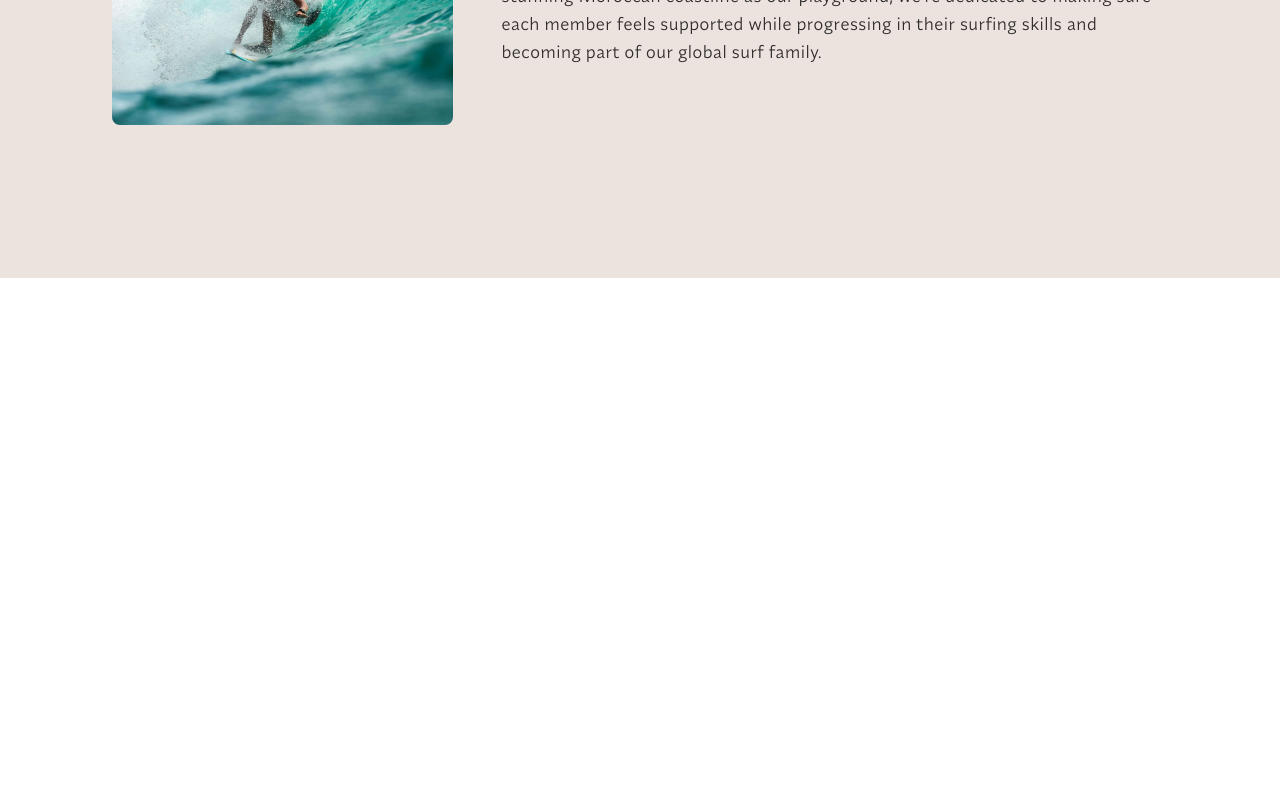
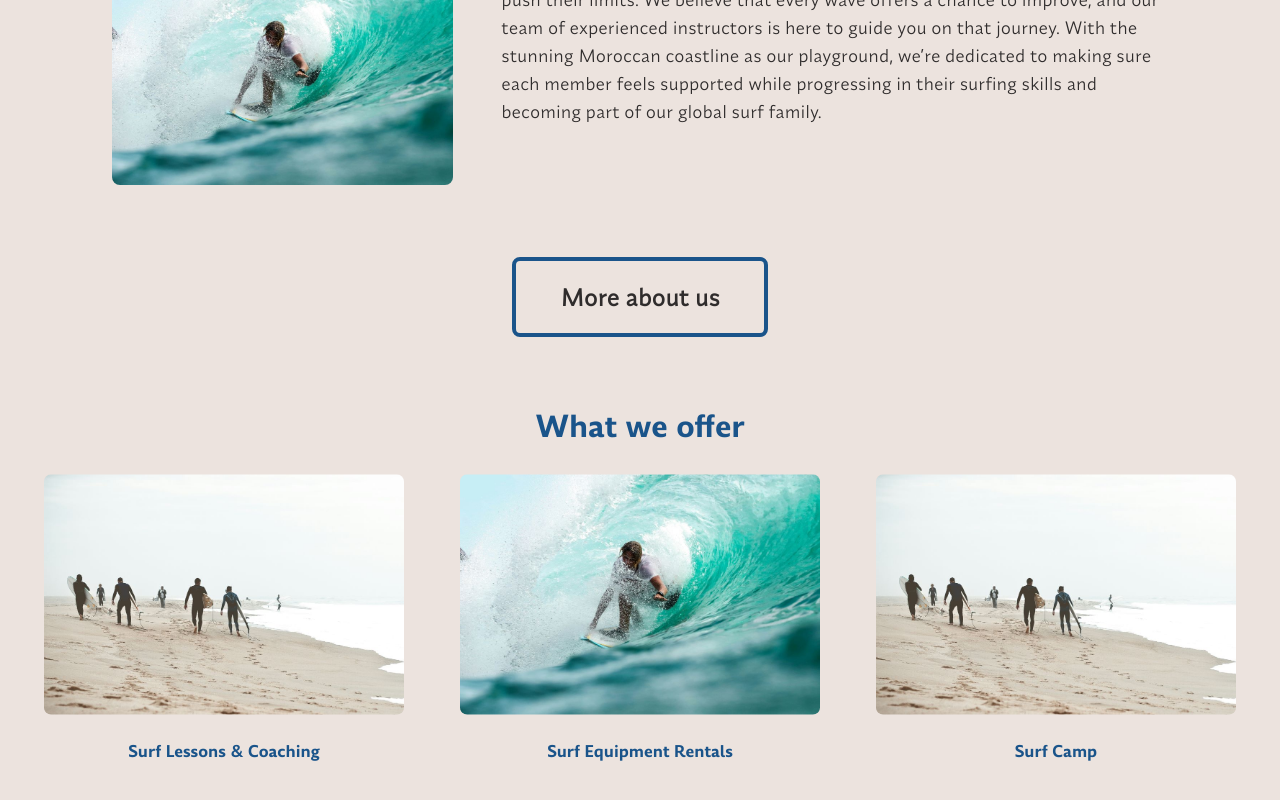
Before and after one commit to Ahmed-Driss1/AMFS, a React (Vite) app: page / in a window 1280 px wide. Shown: the part 1322-2122 px from the top of the page. Before the commit the page ends 1600 px from the top, so only its background shows below. Built offline with nearby package versions, Linux system fonts and the light colour scheme.

Commit message:
First version of the services component

```diff
--- a/src/component/About.jsx
+++ b/src/component/About.jsx
@@ -4,10 +4,10 @@ import aboutimage2 from "@/assets/images/about2.jpg";
 export default function About() {
     return (
         <>
-            <section className="min-h-screen bg-light">
+            <section className="min-h-screen bg-light flex flex-col items-center gap-7 py-8">
                 <h1 className="font-amulya text-center text-accent text-5xl pt-10">More than a surf club</h1>
 
-                <div className="p-5 grid gap-4 lg:gap-y-12 grid-cols-1 lg:grid-cols-3 pt-14 px-4 lg:px-28 ">
+                <div className="p-5 grid gap-4 sm:gap-y-20 lg:gap-y-12 grid-cols-1 lg:grid-cols-3 pt-14 px-4 lg:px-28 ">
                     {/* First Row: Text 2/3, Image 1/3 */}
                     <p className="font-synonym text-lg text-dark lg:col-span-2 lg:order-1 order-1 text-center lg:text-left mx-auto lg:mx-0 lg:pr-8 ">
                         Located in Rabat, Morocco, Morocco Association of Free Surfers is a community of surfers
@@ -17,10 +17,18 @@ export default function About() {
                         surfing—it’s about creating lasting connections, sharing experiences, and enjoying the
                         waves together as a family.
                     </p>
-                    <img src={aboutimage1} alt="group of surfers" className="w-full h-auto lg:col-span-1 lg:order-2 order-2 rounded-lg lg:hover:scale-110 transition-transform duration-500" />
+                    <img
+                        src={aboutimage1}
+                        alt="group of surfers"
+                        className="w-full h-auto lg:col-span-1 lg:order-2 order-2 rounded-lg lg:hover:scale-105 lg:hover:shadow-2xl transition-all duration-500"
+                    />
 
                     {/* Second Row: Image 1/3, Text 2/3 */}
-                    <img src={aboutimage2} alt="high performer surfing" className="w-full h-auto lg:col-span-1 lg:order-3 order-4 rounded-lg lg:hover:scale-110 transition-transform duration-500" />
+                    <img
+                        src={aboutimage2}
+                        alt="high performer surfing"
+                        className="w-full h-auto lg:col-span-1 lg:order-3 order-4 rounded-lg lg:hover:scale-105 lg:hover:shadow-2xl transition-all duration-500"
+                    />
                     <p className="font-synonym text-lg text-dark lg:col-span-2 lg:order-4 order-3 text-center lg:text-left mx-auto lg:mx-0 lg:pl-8">
                         Our mission is to keep growing the sport of surfing in Morocco and help people push their limits.
                         We believe that every wave offers a chance to improve, and our team of experienced instructors is here
@@ -29,6 +37,9 @@ export default function About() {
                         of our global surf family.
                     </p>
                 </div>
+                <button className="font-synonym font-black border-4 border-accent text-dark lg:text-2xl lg:h-20 sm:w-1/2 sm:text-lg md:w-1/3 lg:w-1/5 p-3 rounded-lg lg:hover:scale-110 transition-transform duration-500 mt-6">
+                    More about us
+                </button>
             </section>
         </>
     );
--- /dev/null
+++ b/src/component/Services.jsx
@@ -0,0 +1,72 @@
+import React, { useState } from "react";
+import serviceImage1 from "@/assets/images/about1.jpg";
+import serviceImage2 from "@/assets/images/about2.jpg";
+import serviceImage3 from "@/assets/images/about1.jpg";
+
+const services = [
+  {
+    id: 1,
+    title: "Surf Lessons & Coaching",
+    description: "Whether you're just starting out or looking to improve your skills, our tailored surf lessons and coaching sessions are designed to meet your needs. Our experienced instructors will help you progress at your own pace.",
+    image: serviceImage1,
+    imagealt: "Surf Lessons & Coaching",
+  },
+  {
+    id: 2,
+    title: "Surf Equipment Rentals",
+    description: "We offer high-quality surfboards, wetsuits, and other gear for rent, so you can enjoy your surf experience without the hassle of bringing your own equipment.",
+    image: serviceImage2,
+    imagealt: "Surf Equipment Rentals",
+  },
+  {
+    id: 3,
+    title: "Surf Camp",
+    description: "Join our Surf Camp for an immersive experience where you’ll receive daily surf lessons, stay in comfortable accommodations, and enjoy the best waves Morocco has to offer. It’s the perfect way to improve your surfing while exploring Morocco’s beautiful coastline.",
+    image: serviceImage3,
+    imagealt: "Surf Camp",
+  },
+];
+
+export default function ServiceSection() {
+  const [selectedService, setSelectedService] = useState(null);
+
+  const handleClick = (id) => {
+    setSelectedService(selectedService === id ? null : id);
+  };
+
+  return (
+    <section className="flex flex-col items-center gap-6 lg:gap-4 p-6 bg-light min-h-screen lg:max-h-screen">
+      <h2 className="font-amulya text-center text-accent text-4xl lg:text-3xl pt-8 lg:pt-4">What we offer</h2>
+
+      <div className="w-full lg:grid lg:grid-cols-3 gap-4 lg:h-2/3">
+        {services.map((service) => (
+          <div
+            key={service.id}
+            className="flex flex-col items-center cursor-pointer transition-transform duration-500"
+            onClick={() => handleClick(service.id)}
+          >
+            <img
+              src={service.image}
+              alt={service.imagealt}
+              className={`w-full rounded-lg transition-transform duration-500 ${
+                selectedService === service.id ? "scale-105" : "scale-90"
+              }`}
+            />
+            <h3 className="mt-3 text-lg lg:text-base font-bold text-accent font-amulya">{service.title}</h3>
+
+            {/* Conditionally render description based on screen size */}
+            <p className={`my-8 pb-6 text-center text-dark font-synonym lg:pb-10 ${selectedService === service.id || window.innerWidth < 1024 ? "block" : "hidden"} lg:hidden`}>
+              {service.description}
+            </p>
+          </div>
+        ))}
+      </div>
+
+      {/* Display selected description on larger screens */}
+      <div className="hidden lg:block text-center max-w-2xl pb-12">
+        {selectedService &&
+          services.find((service) => service.id === selectedService)?.description}
+      </div>
+    </section>
+  );
+}
--- a/src/main.jsx
+++ b/src/main.jsx
@@ -4,10 +4,12 @@ import './index.css'
 // import App from './App.jsx'
 import Hero from './component/Hero.jsx'
 import About from './component/About.jsx'
+import Services from './component/Services.jsx'
 
 createRoot(document.getElementById('root')).render(
   <StrictMode>
     <Hero />
     <About />
+    <Services />
   </StrictMode>,
 )
```
